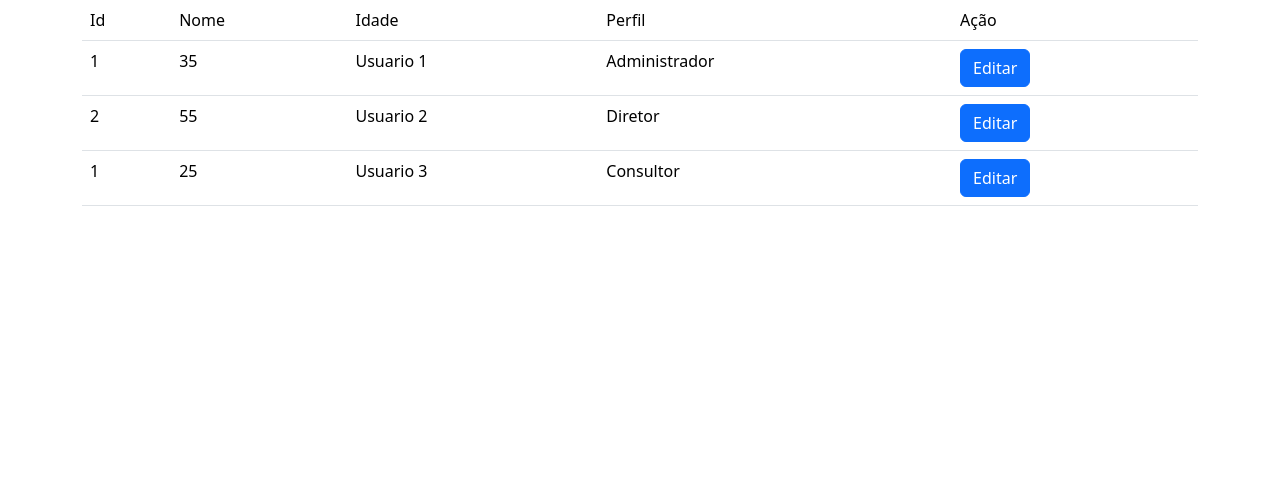
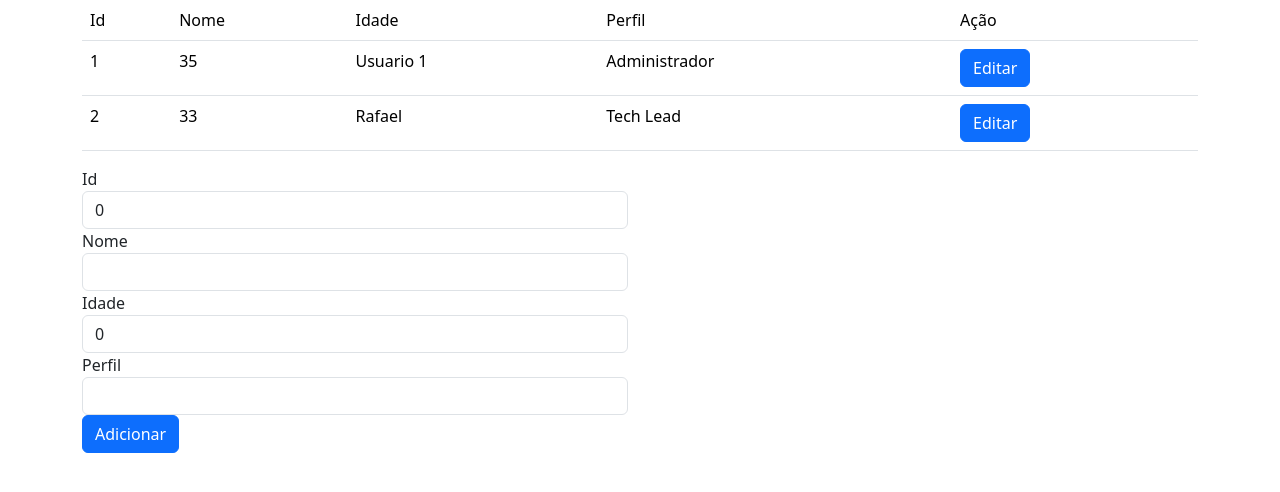
Before and after one commit to rafaelsplima/angular-ngrx, an Angular app: page / in a window 1280 px wide. Shown: the top 492 px of the page. Built offline with nearby package versions, Linux system fonts and the light colour scheme; data requests are answered from the project's data file.

Commit message:
feat: cadastro usuario

```diff
--- a/db.json
+++ b/db.json
@@ -1,22 +1,16 @@
 {
   "usuarios": [
     {
-      "id": 1,
+      "id": "1",
       "nome": "Usuario 1",
       "idade": 35,
       "perfil": "Administrador"
     },
     {
-      "id": 2,
-      "nome": "Usuario 2",
-      "idade": 55,
-      "perfil": "Diretor"
-    },
-    {
-      "id": 1,
-      "nome": "Usuario 3",
-      "idade": 25,
-      "perfil": "Consultor"
+      "id": "2",
+      "nome": "Rafael",
+      "idade": "33",
+      "perfil": "Tech Lead"
     }
   ]
 }
--- a/src/app/app.module.ts
+++ b/src/app/app.module.ts
@@ -7,12 +7,14 @@ import { ListarUsuariosComponent } from './componentes/listar-usuarios/listar-us
 import { MainComponent } from './main/main.component';
 import { HttpClientModule } from '@angular/common/http';
 import { FormsModule } from '@angular/forms';
+import { CadastroUsuarioComponent } from './componentes/cadastro-usuario/cadastro-usuario.component';
 
 @NgModule({
   declarations: [
     AppComponent,
     ListarUsuariosComponent,
-    MainComponent
+    MainComponent,
+    CadastroUsuarioComponent
   ],
   imports: [
     BrowserModule,
--- /dev/null
+++ b/src/app/componentes/cadastro-usuario/cadastro-usuario.component.html
@@ -0,0 +1,22 @@
+<form id="myForm" #f="ngForm" (ngSubmit)="addUsuario()">
+  <div class="col-6">
+    <label>Id</label>
+    <input class="form-control" type="text" id="id" name="id" [(ngModel)]="model.id" />
+  </div>
+  <div class="col-6">
+    <label>Nome </label>
+    <input class="form-control" type="text" id="nome" name="nome" [(ngModel)] ="model.nome" />
+  </div>
+  <div class="col-6">
+    <label> Idade </label>
+    <input class="form-control" type="text" id="idade" name="idade" [(ngModel)] ="model.idade" />
+  </div>
+  <div class="col-6">
+    <label> Perfil </label>
+    <input class="form-control" type="text" id="perfil" name="perfil" [(ngModel)]="model.perfil" />
+  </div>
+  <div class="col-6">
+    <button type="submit" class="btn btn-primary"> Adicionar </button>
+  </div>
+
+</form>
--- /dev/null
+++ b/src/app/componentes/cadastro-usuario/cadastro-usuario.component.ts
@@ -0,0 +1,23 @@
+import { UsuarioModel } from './../../models/UsuarioModel';
+import { UsuarioService } from './../../services/UsuarioService';
+import { Component, OnInit } from '@angular/core';
+
+@Component({
+  selector: 'app-cadastro-usuario',
+  templateUrl: './cadastro-usuario.component.html',
+  styleUrls: ['./cadastro-usuario.component.scss']
+})
+export class CadastroUsuarioComponent implements OnInit {
+
+  model: UsuarioModel = {id: 0, nome: '', idade: 0, perfil:''}
+
+  constructor(private usuarioService: UsuarioService) {}
+
+  ngOnInit(): void {
+  }
+
+  addUsuario() {
+    this.usuarioService.addUsuario(this.model).subscribe();
+  }
+
+}
--- a/src/app/main/main.component.html
+++ b/src/app/main/main.component.html
@@ -3,6 +3,10 @@
         <div class="col col-12">
             <app-listar-usuarios> </app-listar-usuarios>
         </div>
-
+        <div class="row">
+          <div class="col col-12">
+            <app-cadastro-usuario></app-cadastro-usuario>
+          </div>
+        </div>
     </div>
 </div>
```
Also changed, not shown: src/app/componentes/cadastro-usuario/cadastro-usuario.component.scss (added), 1 other file (tests, documents, lock files or other folders).
